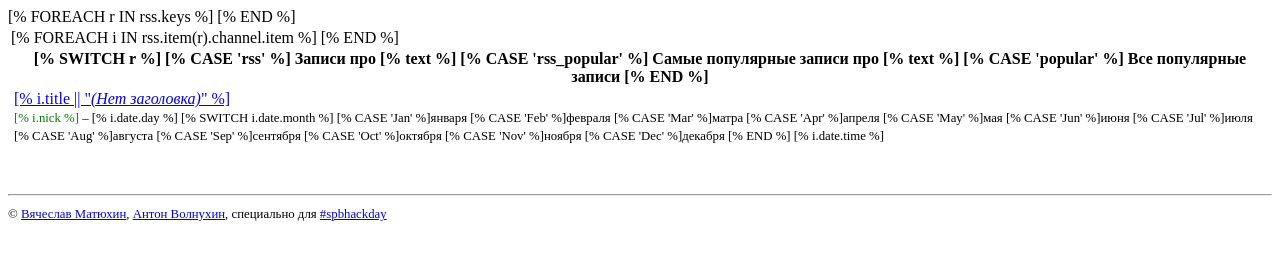
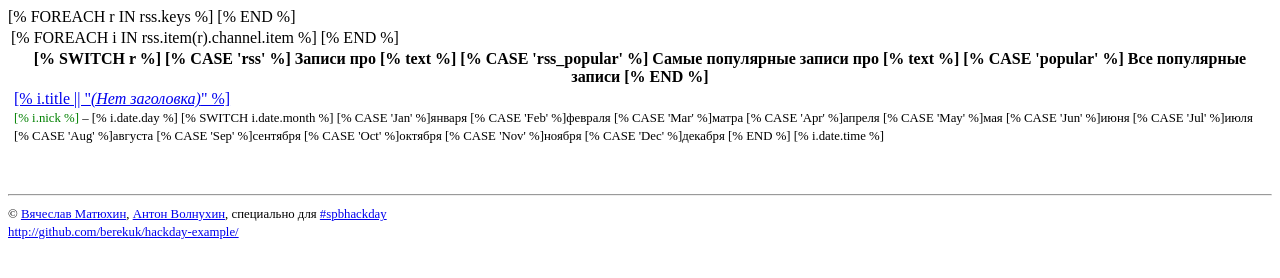
Before and after one commit to berekuk/hackday-example, a plain HTML site: page tt/index.html in a window 1280 px wide. Drawn offline with Linux system fonts and the light colour scheme.

Commit message:
sources link in footer

```diff
--- a/tt/index.html
+++ b/tt/index.html
@@ -52,5 +52,7 @@
 <br/>
 <hr/>
 <span style="font-size: 0.8em">© <a href="http://mmcleric.moikrug.ru">Вячеслав Матюхин</a>, <a href="http://anton.moikrug.ru">Антон Волнухин</a>, специально для <a href="http://spb.hackday.ru">#spbhackday</a></span>
+<br/>
+<span style="font-size: 0.8em"><a href="http://github.com/berekuk/hackday-example/">http://github.com/berekuk/hackday-example/</a></span>
 </body>
 </html>
```
